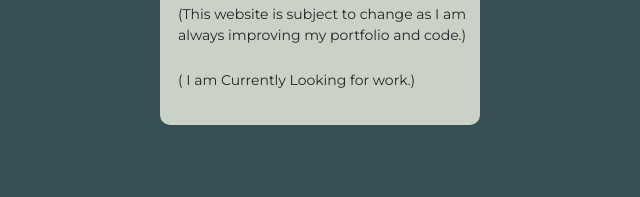
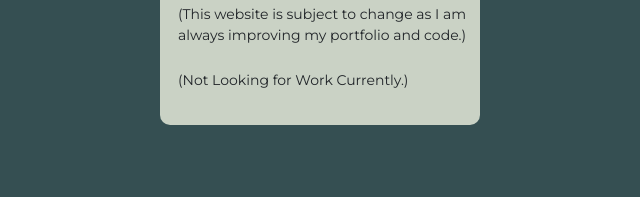
Before and after one commit to Nomadpro12/Nomadpro12.github.io, a plain HTML site: page index.html in a window 1280 px wide. Shown: the part 933-1130 px from the top of the page, 320-960 px from the left. Drawn offline with nearby package versions, Linux system fonts and the light colour scheme.

Commit message:
Update index.html

```diff
--- a/index.html
+++ b/index.html
@@ -60,7 +60,7 @@
 <p class="customparagraph">Beyond my design capabilities, I have a strong interest in building and refurbishing PCs, offering expertise in hardware upgrades and custom PC assembly tailored to specific needs.</p>
 <p class="customparagraph">Feel free to explore my portfolio for a firsthand look at my work in web design, 2D/3D art, and PC projects.</p>
 <p class="customparagraph">(This website is subject to change as I am always improving my portfolio and code.)</p>
-<p class="customparagraph">( I am Currently Looking for work.)</p>
+<p class="customparagraph">(Not Looking for Work Currently.)</p>
 
         </div>
         <div class="col-lg-6 col-md-4 col-sm-2 col-xs-12 customsmalldiv">
```
